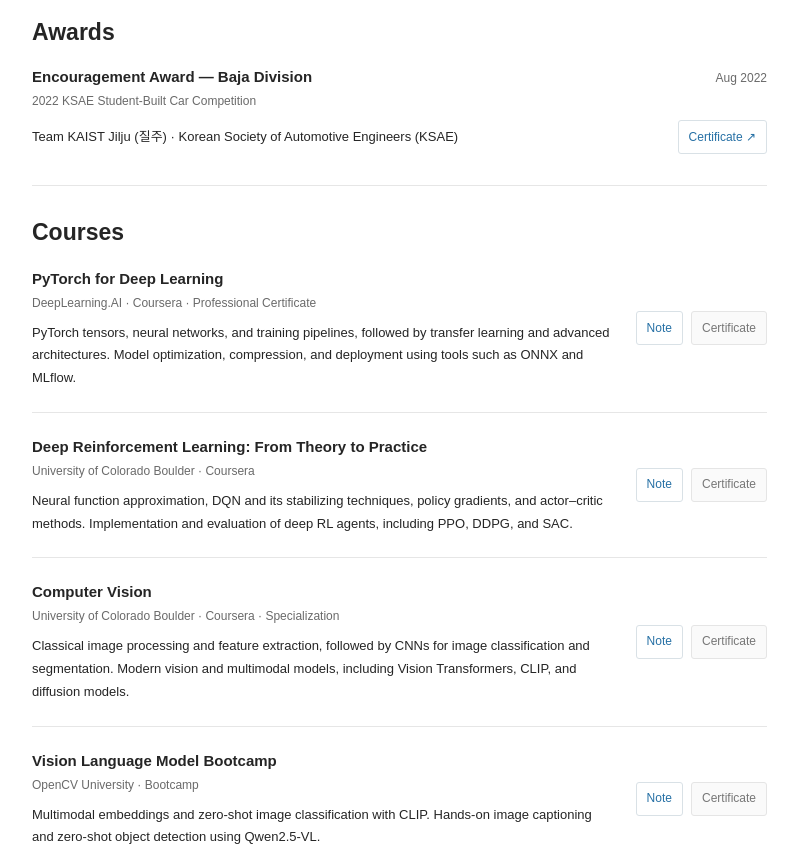
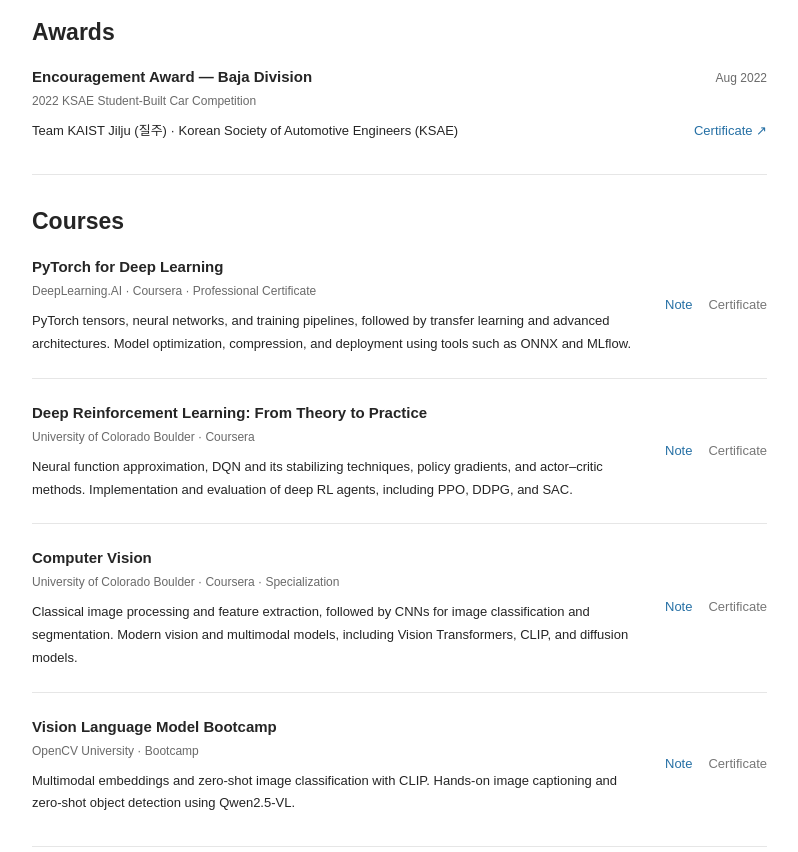
Before and after one commit to pepeking67/pepeking67.github.io, a website: page docs/index.html in a window 1280 px wide. Shown: the part 720-1572 px from the top of the page, without its empty margins (383-1181 px from the left). Drawn offline with Linux system fonts and the light colour scheme.

Commit message:
Style certificate and note actions as simple text links

```diff
--- a/docs/courses.css
+++ b/docs/courses.css
@@ -6,8 +6,8 @@
 .course-copy h3{margin:0;font-size:15px;line-height:1.6}
 .course-copy h3 a{color:var(--ink)}
 .course-copy h3 a:hover{color:var(--accent)}
-.course-actions{display:flex;align-items:center;justify-content:flex-end;gap:8px;flex-shrink:0}
-.course-button{display:inline-flex;align-items:center;justify-content:center;min-height:34px;border:1px solid #d9e1e6;border-radius:3px;padding:5px 10px;background:#fff;color:var(--accent);font:400 12px/1.6 Arial,Helvetica,sans-serif;white-space:nowrap;text-decoration:none}
-a.course-button:hover{background:#f5f8fa;text-decoration:none;border-color:#b0c6d5}
-.course-button:disabled{color:#777;border-color:#e5e5e5;background:#fafafa;cursor:not-allowed}
+.course-actions{display:flex;align-items:center;justify-content:flex-end;gap:16px;flex-shrink:0}
+.course-button{display:inline;color:var(--accent);font:400 13px/1.6 Arial,Helvetica,sans-serif;white-space:nowrap;text-decoration:none;border:0;padding:0;background:none}
+a.course-button:hover{text-decoration:underline;text-underline-offset:4px}
+.course-button:disabled{color:#777;cursor:not-allowed}
 @media(max-width:900px){.course-row{flex-wrap:wrap;gap:12px}.course-copy{flex-basis:100%}.course-actions{margin-left:auto}}
--- a/src/courses.css
+++ b/src/courses.css
@@ -6,8 +6,8 @@
 .course-copy h3{margin:0;font-size:15px;line-height:1.6}
 .course-copy h3 a{color:var(--ink)}
 .course-copy h3 a:hover{color:var(--accent)}
-.course-actions{display:flex;align-items:center;justify-content:flex-end;gap:8px;flex-shrink:0}
-.course-button{display:inline-flex;align-items:center;justify-content:center;min-height:34px;border:1px solid #d9e1e6;border-radius:3px;padding:5px 10px;background:#fff;color:var(--accent);font:400 12px/1.6 Arial,Helvetica,sans-serif;white-space:nowrap;text-decoration:none}
-a.course-button:hover{background:#f5f8fa;text-decoration:none;border-color:#b0c6d5}
-.course-button:disabled{color:#777;border-color:#e5e5e5;background:#fafafa;cursor:not-allowed}
+.course-actions{display:flex;align-items:center;justify-content:flex-end;gap:16px;flex-shrink:0}
+.course-button{display:inline;color:var(--accent);font:400 13px/1.6 Arial,Helvetica,sans-serif;white-space:nowrap;text-decoration:none;border:0;padding:0;background:none}
+a.course-button:hover{text-decoration:underline;text-underline-offset:4px}
+.course-button:disabled{color:#777;cursor:not-allowed}
 @media(max-width:900px){.course-row{flex-wrap:wrap;gap:12px}.course-copy{flex-basis:100%}.course-actions{margin-left:auto}}
```
